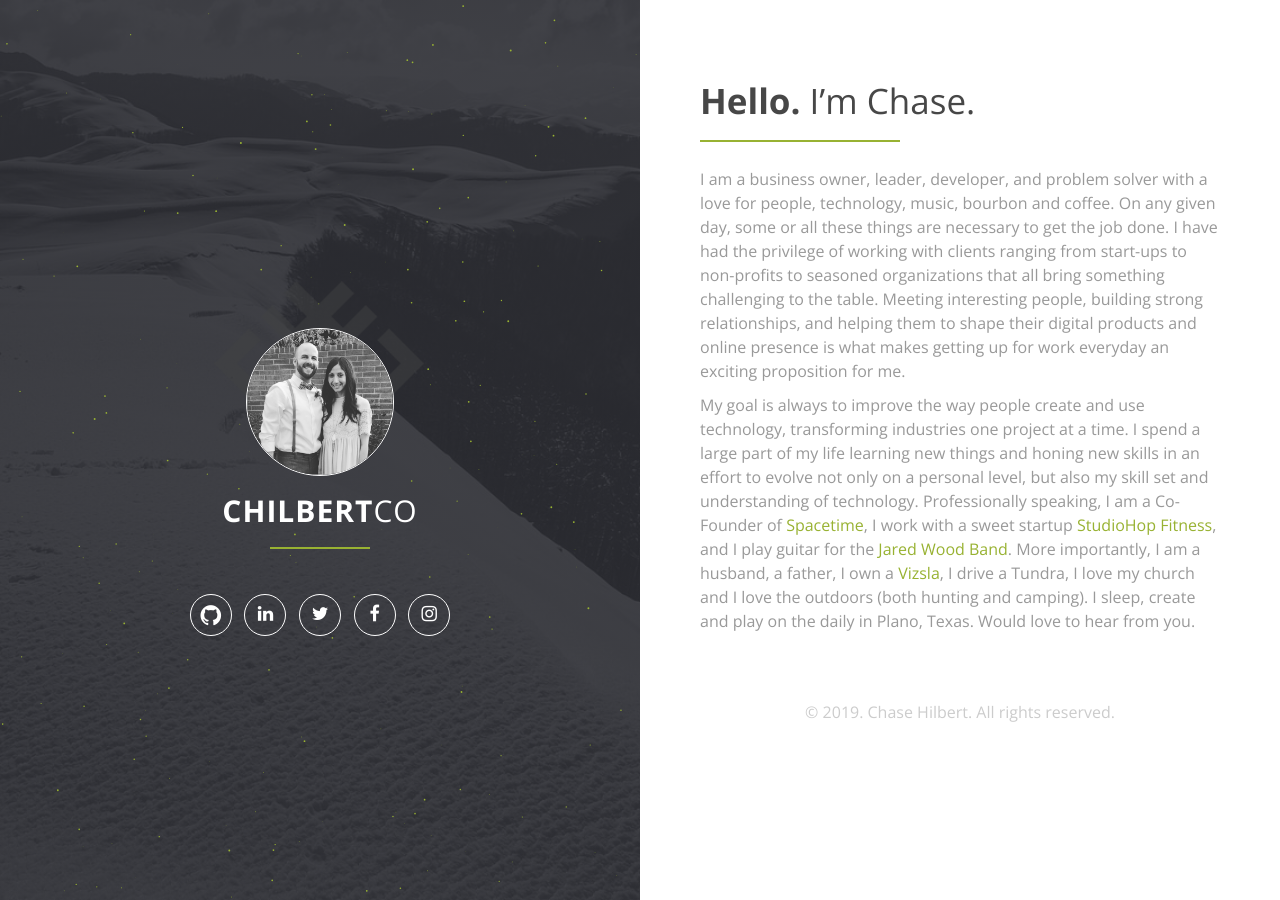
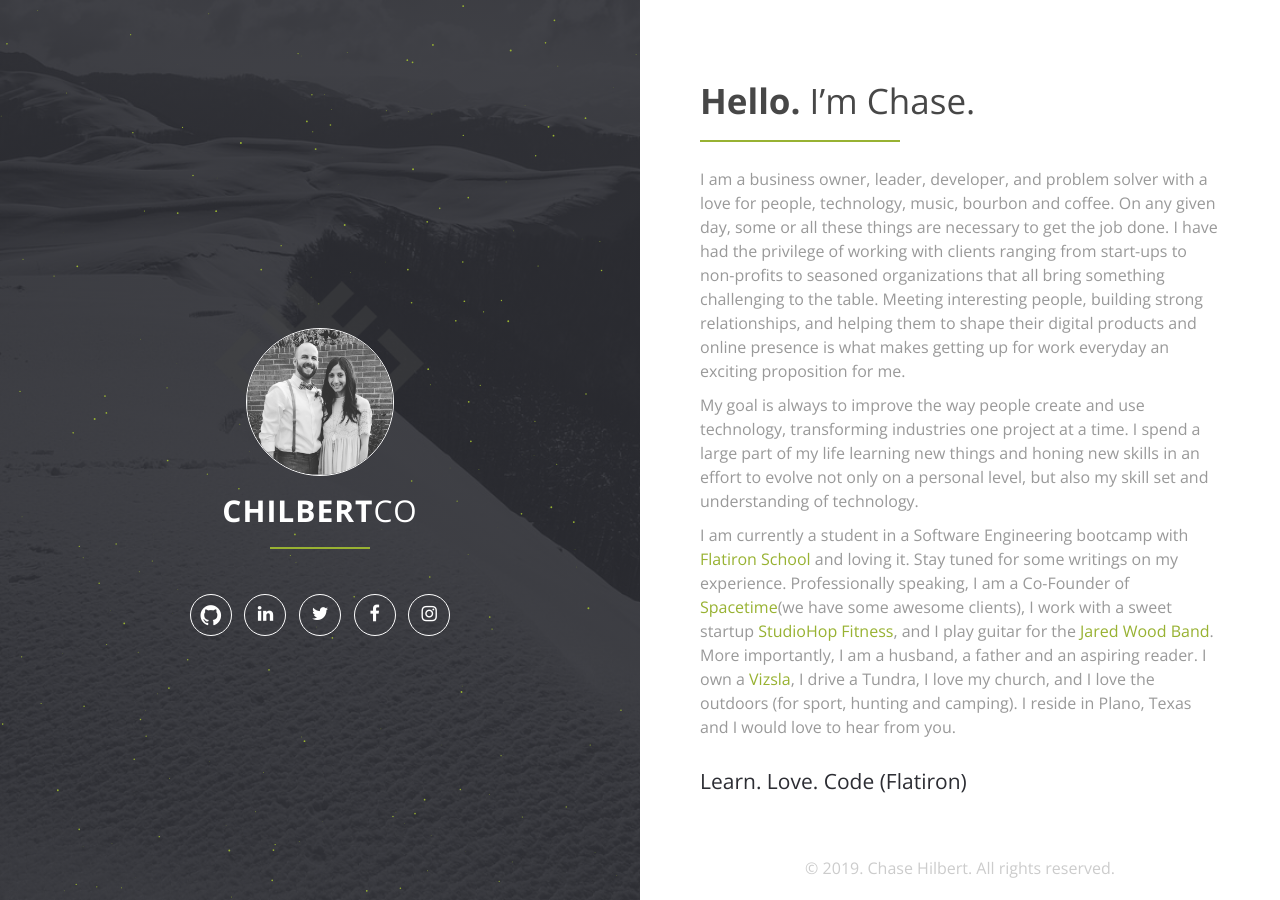
Before and after one commit to chilbert/chilbertco, a Jekyll site: the page built from index.md, in a window 1280 px wide. Built offline with Jekyll 4.4.1, drawn with Linux system fonts in a browser that asks for light colours; nearby versions of some CDN libraries; our own code applies the rules of GitHub Pages for plain Markdown files.

Commit message:
Updating My homepage

```diff
--- a/index.md
+++ b/index.md
@@ -5,4 +5,8 @@ layout: home
 
 I am a business owner, leader, developer, and problem solver with a love for people, technology, music, bourbon and coffee. On any given day, some or all these things are necessary to get the job done. I have had the privilege of working with clients ranging from start-ups to non-profits to seasoned organizations that all bring something challenging to the table. Meeting interesting people, building strong relationships, and helping them to shape their digital products and online presence is what makes getting up for work everyday an exciting proposition for me.
 
-My goal is always to improve the way people create and use technology, transforming industries one project at a time. I spend a large part of my life learning new things and honing new skills in an effort to evolve not only on a personal level, but also my skill set and understanding of technology. Professionally speaking, I am a Co-Founder of [Spacetime](http://heyspacetime.com), I work with a sweet startup [StudioHop Fitness](https://studiohopfitness.com), and I play guitar for the [Jared Wood Band](http://jaredwoodmusic.com).  More importantly, I am a husband, a father, I own a [Vizsla](http://www.akc.org/dog-breeds/vizsla/), I drive a Tundra, I love my church and I love the outdoors (both hunting and camping). I sleep, create and play on the daily in Plano, Texas. Would love to hear from you.
+My goal is always to improve the way people create and use technology, transforming industries one project at a time. I spend a large part of my life learning new things and honing new skills in an effort to evolve not only on a personal level, but also my skill set and understanding of technology.
+
+I am currently a student in a Software Engineering bootcamp with [Flatiron School](https://flatironschool.com/) and loving it.  Stay tuned for some writings on my experience. Professionally speaking, I am a Co-Founder of [Spacetime](http://heyspacetime.com)(we have some awesome clients), I work with a sweet startup [StudioHop Fitness](https://studiohopfitness.com), and I play guitar for the [Jared Wood Band](http://jaredwoodmusic.com).  More importantly, I am a husband, a father and an aspiring reader. I own a [Vizsla](http://www.akc.org/dog-breeds/vizsla/), I drive a Tundra, I love my church, and I love the outdoors (for sport, hunting and camping). I reside in Plano, Texas and I would love to hear from you.
+
+### Learn. Love. Code (Flatiron)
```
